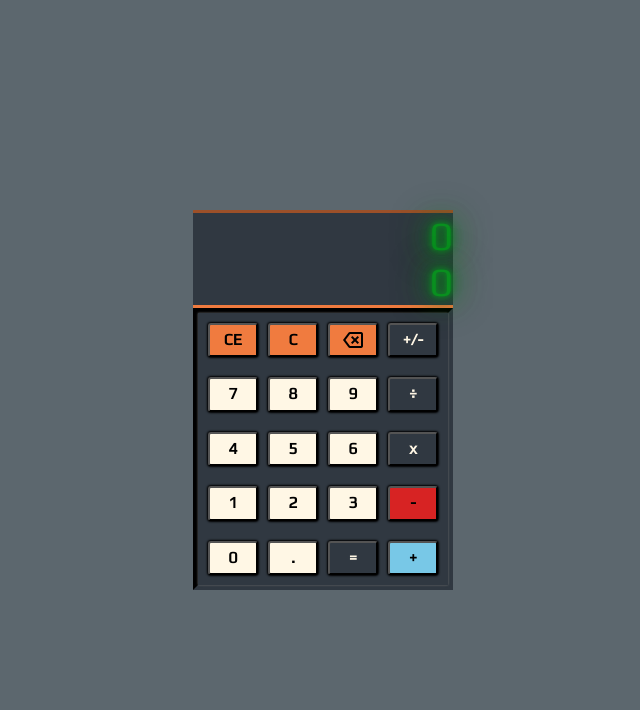
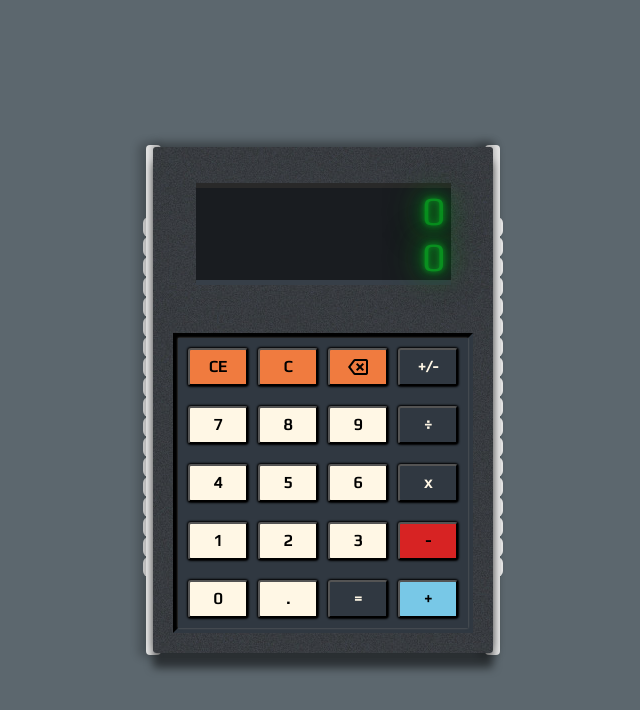
Before and after one commit to Honzi07/odin-calculator, a website: page index.html in a window 1280 px wide. Shown: the whole page, without its empty margins (317-957 px from the left). Drawn offline with nearby package versions, Linux system fonts and the light colour scheme.

Commit message:
added most of the css styling

```diff
--- a/index.html
+++ b/index.html
@@ -15,24 +15,29 @@
   </head>
   <body>
     <div class="wrapper">
-      <!-- <div class="container-test">
-        <div class="test"></div>
-        <div class="test"></div>
-        <div class="test"></div>
-        <div class="test"></div>
-        <div class="test"></div>
-        <div class="test"></div>
-        <div class="test"></div>
-        <div class="test"></div>
-        <div class="test"></div>
-        <div class="test"></div>
-        <div class="test"></div>
-        <div class="test"></div>
-        <div class="test"></div>
-        <div class="test"></div>
-      </div>  -->
-      <div class="grip-texture">
         <div class="calculator-body">
+          <div class="container-white">
+            <div class="white-line right"></div>
+            <div class="white-line left"></div>
+            <div class="grip"></div>
+            <div class="grip"></div>
+            <div class="grip"></div>
+            <div class="grip"></div>
+            <div class="grip"></div>
+            <div class="grip"></div>
+            <div class="grip"></div>
+            <div class="grip"></div>
+            <div class="grip"></div>
+            <div class="grip"></div>
+            <div class="grip"></div>
+            <div class="grip"></div>
+            <div class="grip"></div>
+            <div class="grip"></div>
+            <div class="grip"></div>
+            <div class="grip"></div>
+            <div class="grip"></div>
+            <div class="grip"></div>
+          </div>
           <div class="display">
               <div class="output">0</div>
               <div class="input">0</div>
@@ -44,7 +49,6 @@
                   <button class="clear-last" data-key="Backspace"><span class="material-symbols-outlined">
                     backspace
                     </span></button>
-
                   <button class="number" data-key="7">7</button>
                   <button class="number" data-key="8">8</button>
                   <button class="number" data-key="9">9</button>
@@ -57,7 +61,6 @@
                   <button class="number" data-key="0">0</button>
                   <button class="dot" data-key=".">.</button>
                   <button class="equal" data-key="Enter">=</button>
-
                   <button class="plusMinus" data-key="F9">+/-</button>
                   <button class="operator add" data-key="+">+</button>
                   <button class="operator multiply" data-key="*">x</button>
@@ -65,7 +68,6 @@
                   <button class="operator subtract" data-key="-">-</button>
           </div>
           </div>
-      </div>
     </div>
   </body>
 </html>
--- a/style.css
+++ b/style.css
@@ -12,19 +12,35 @@ body {
     justify-content: center;
     align-items: center;
     min-height: 100vh;
+
+    /* height: 100vh; */
 }
 
 .calculator-body {
+    position: absolute;
+
     /* width: 70%; */
     /* min-width: 350px; */
-    max-width: 800px;
-    background-color: #303841;
+    /* max-width: 800px; */
+    padding: 20px;
+    /* background-color: #303841; */
+    background-image: url('texture.jpg');
+    /* background-color: #702388; */
+    border-radius: 3px;
+    box-shadow:
+    0px -5px 8px 0px #00000057,
+    0px 15px 8px 0px #00000087;
 }
 
 .display {
-    background-color: #303841;
-    border-top: inset #F07B3F;
-    border-bottom: inset #F07B3F;
+    max-width: 85%;
+    margin: 0 auto;
+    margin-bottom: 3rem;
+    margin-top: 1rem;
+    padding-right: 5px;
+    background-color: #191c20;
+    border-top: 5px inset #7d7d7d;
+    border-bottom: 5px inset #373f48;
     font-size: 2.5rem;
     text-align: end;
     color: #098f1f;
@@ -39,8 +55,8 @@ body {
 button {
     font-weight: bold;
     border-radius: 3px;
-    min-width: 50px;
-    min-height: 30px;
+    min-width: 60px;
+    min-height: 38px;
     box-shadow: 0px 0px 2px 1px black;
   }
 
@@ -63,6 +79,7 @@ button {
 
 .container-buttons {
     /* max-width: 250px; */
+    background-color: #303841;
     border: inset 5px #303841;
 }
 
@@ -107,6 +124,7 @@ button {
 }
 
 .divide {
+    /* font-size: ; */
     grid-area: divide;
 }
 
@@ -119,17 +137,68 @@ position: relative;
 top: 2px;
 }
 
-.container-test {
+.container-white {
     position: absolute;
+    top: 70px;
+    left: -10px;
+    width: 360px;
+    z-index: -2;
+}
+
+.grip {
+
+    /* width: calc(100vw - 30px); */
+    height: 20px;
+    border-radius: 6px;
+    background-color: #EEEEEE;
     z-index: -1;
 }
 
-.test {
-    width: calc(100vw - 30px);
-    height: 20px;
-    border-radius: 6px;
-    background-color: #EEEEEE;
+.white-line {
+    position: absolute;
+    height: 510px;
+    width: 15px;
+    top: -72px;
+    background-color: #e7e7e7;
+    box-shadow: -5px 0px 9px 3px #00000033;
+    border-radius: 4px;
 }
+
+.white-line.left {
+    left: 3px;
+}
+
+.white-line.right {
+    right: 3px;
+}
+
+
+
+
+
+/* .white.left {
+    position: absolute;
+    height: 510px;
+    width: 15px;
+    top: -72px;
+    left: 3px;
+    background-color: #e7e7e7;
+    z-index: -3;
+    box-shadow: -5px 0px 9px 3px #00000033;
+    border-radius: 4px;
+}
+
+.white.right {
+    position: absolute;
+    height: 510px;
+    width: 15px;
+    top: -72px;
+    right: 3px;
+    background-color: #e7e7e7;
+    z-index: -3;
+    box-shadow: 5px 0px 9px 3px #00000033;
+    border-radius: 4px;
+} */
 
 
 /* .add {
```
Also changed, not shown: texture.jpg (added).
